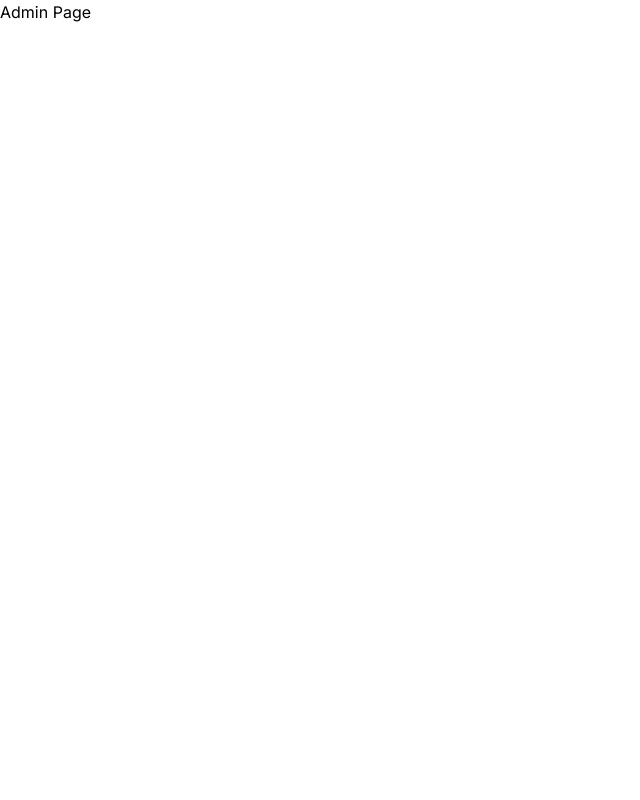
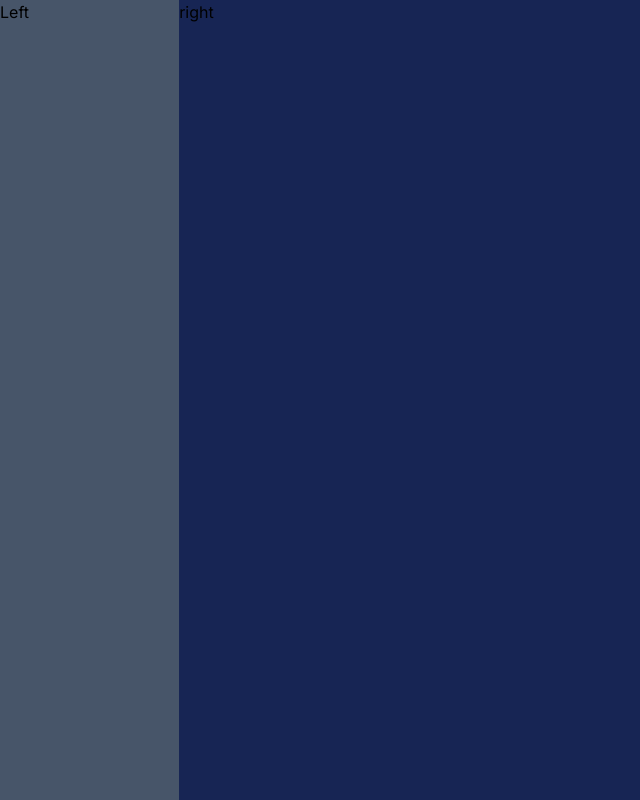
Before and after one commit to danieloyolaj/next-dashboard-ui-starter, a Next.js app: page /admin in a window 1280 px wide. Shown: the whole page, without its empty margins (0-640 px from the left). Built offline with nearby package versions, Linux system fonts and the light colour scheme.

Commit message:
Added structural folders

```diff
--- /dev/null
+++ b/src/app/(dashboard)/layout.tsx
@@ -0,0 +1,17 @@
+
+export default function DashboardLayout({
+  children,
+}: Readonly<{
+  children: React.ReactNode;
+}>) {
+  return (
+    <div className="h-screen flex">
+
+      {/*LEFT */}
+      <div className="w-[14%] md:w[8%] lg:w-[16%] xl:w-[14%] bg-slate-600">Left</div>
+
+      {/*RIGHT */}
+      <div className="w-[86%] md:w-[92%] lg:w-[84%] xl:w-[86%] bg-blue-950">right</div>
+    </div>
+  );
+}
--- a/src/app/layout.tsx
+++ b/src/app/layout.tsx
@@ -5,8 +5,8 @@
 const inter = Inter({ subsets: ["latin"] });
 
 export const metadata: Metadata = {
-  title: "Lama Dev School Management Dashboard",
-  description: "Next.js School Management System",
+  title: "Sistema UPDS",
+  description: "Sistema para la UPDS",
 };
 
 export default function RootLayout({
--- /dev/null
+++ b/src/app/signin/page.tsx
@@ -0,0 +1,7 @@
+const LoginPage = () => {
+  return (
+    <div className="">Login Page</div>
+  )
+}
+
+export default LoginPage
--- /dev/null
+++ b/src/components/NavBar.tsx
@@ -0,0 +1,7 @@
+const NavBar = () => {
+  return (
+    <div className="">NavBar</div>
+  )
+}
+
+export default NavBar
```
Also changed, not shown: src/app/(dashboard)/admin/page.tsx (renamed from src/app/admin/page.tsx), src/app/(dashboard)/parent/page.tsx (renamed from src/app/parent/page.tsx), src/app/(dashboard)/student/page.tsx (renamed from src/app/student/page.tsx), src/app/(dashboard)/teacher/page.tsx (renamed from src/app/teacher/page.tsx).
